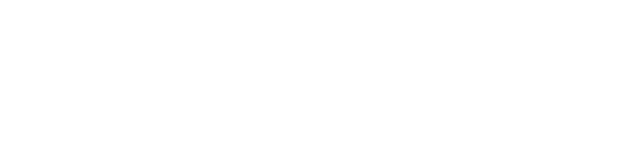
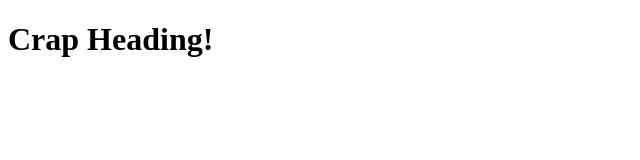
Before and after one commit to omercheema619/Synch-Repo, a plain HTML site: page index.html in a window 1280 px wide. Shown: the whole page, without its empty margins (0-640 px from the left). Drawn offline with Linux system fonts and the light colour scheme.

Commit message:
added h1

```diff
--- a/index.html
+++ b/index.html
@@ -5,6 +5,6 @@
     <title>Crap Portfolio</title>
   </head>
   <body>
-
+    <h1>Crap Heading!</h1>
   </body>
 </html>
```
